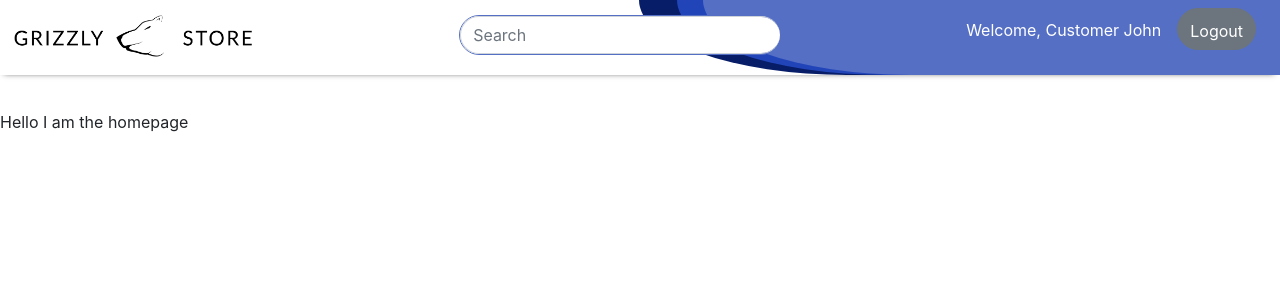
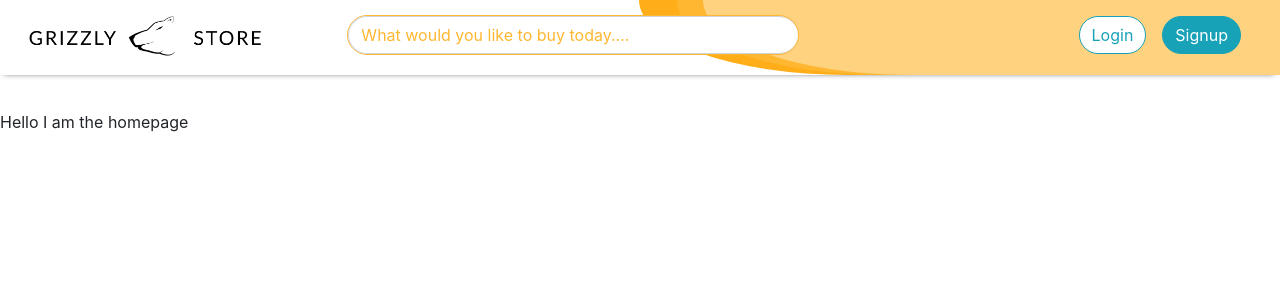
Before and after one commit to CogGrads-TeamTS/grizzly-fe-customer, a React (Create React App) app: page / in a window 1280 px wide. Shown: the top 300 px of the page. Built offline with nearby package versions, Linux system fonts and the light colour scheme.

Commit message:
Navigation bar customer portal

```diff
--- a/package.json
+++ b/package.json
@@ -10,6 +10,7 @@
     "json-server": "^0.14.0",
     "lodash": "^4.17.10",
     "prop-types": "^15.6.1",
+    "radium": "^0.24.0",
     "react": "^16.4.1",
     "react-dom": "^16.4.1",
     "react-redux": "^5.0.7",
--- a/src/App.css
+++ b/src/App.css
@@ -92,7 +92,7 @@ tbody {
 }
 
 /*Header & Nav styling */
-.header{
+.header,.user-header{
   margin-left: -2px !important;
   margin-right: 0 !important;
   -webkit-box-shadow: 0 4px 6px -6px #222;
@@ -100,51 +100,59 @@ tbody {
   box-shadow: 0 4px 6px -6px #222;
 }
 
-.header {
+.header,.user-header {
   position: fixed;
   height: 75px;
   background: #fff;
   z-index: 1000;
 }
 
-.header:before {
+.header:before ,.user-header:before{
   content: "";
   display: block;
   position: absolute;
   width: 45%;
   height: 75px;
-  background-color: #071D67;
   left: 50%;
   top: 0;
   border-bottom-left-radius: 36% 100%;
   z-index: 1;
 
 }
-.header:after {
+.header:before{
+    background-color: #071D67;
+}
+
+.header:after,.user-header:after {
   content: "";
   display: block;
   position: absolute;
   width: 45%;
   height: 75px;
-  background-color: #556FC4;
   left: 55%;
   top: 0;
   border-bottom-left-radius: 36% 100%;
   z-index: 3;
 
 }
-.nav-row:before {
+.header:after{
+    background-color: #556FC4;
+}
+
+
+.nav-row:before,.nav-user-row:before {
   content: "";
   display: block;
   position: absolute;
   width: 45%;
   height: 75px;
-  background-color: #2144B9;
   left: 53%;
   top: 0;
   border-bottom-left-radius: 36% 100%;
   z-index: 2;
-
+}
+.nav-row:before{
+    background-color: #2144B9;
 }
 
 .navbar{
@@ -166,7 +174,6 @@ tbody {
    border: 1px solid #556FC4 !important;
    border-radius: 4em !important;
  }
-
 .search-rounded{
   border: 1px solid #556FC4 !important;
   border-radius: 4em !important;
@@ -185,6 +192,37 @@ tbody {
   margin-top: 60px;
   padding-top: 50px;
   width: 100%;
+}
+.nav-user-row:before {
+    background-color: #ffb732;
+}
+
+.user-header:after{
+    background-color: #ffd27f ;
+}
+.user-header:before{
+    background-color:#ffae19;
+}
+.global-search-user{
+    right: 60%;
+    top: 7px;
+    border: 1px solid #ffb732 !important;
+    border-radius: 4em !important;
+}
+.user-search-rounded{
+    border: 1px solid #ffb732 !important;
+    border-radius: 4em !important;
+    width: 450px !important;
+}
+.login-button,.signup-button:hover{
+    color: #17a2b8 !important;
+    background-color: #fff !important;
+    border-color: #17a2b8 !important;
+}
+.login-button:hover,.signup-button {
+    color: #fff !important;
+    background-color: #17a2b8 !important;
+    border-color: #17a2b8 !important;
 }
 
 /*Category Dropdown */
@@ -755,7 +793,7 @@ tbody {
 }
 
 @media (max-width: 1057px) {
-  .global-search{
+  .global-search,.global-search-user{
     display: none !important;
   }
 }
--- a/src/App.js
+++ b/src/App.js
@@ -10,20 +10,18 @@ class App extends Component {
   render() {
     return (
       <div className="container-fluid no-padding">
-        <div className="header">
-          <Row className="nav-row">
+        <Row className="user-header">
+          <div className="nav-user-row">
             <Col xs="12">
               <Header />
             </Col>
-          </Row>
-        </div>
-        <div className="main">
-          <Row>
+          </div>
+        </Row>
+        <Row className="main">
             <Col xs="12">
               <Routes />
             </Col>
-          </Row>
-        </div>
+        </Row>
       </div>
     );
   }
--- a/src/components/Common/CommonHeader.js
+++ b/src/components/Common/CommonHeader.js
@@ -38,15 +38,15 @@ class Header extends Component {
                     <NavbarToggler onClick={this.toggle} />
                     <Collapse isOpen={this.state.isOpen} navbar>
                         <Nav className="ml-auto" navbar>
-                        <GlobalSearch classname="global-search" rounded="search-rounded" placeholder="Search" />
+                            <GlobalSearch classname="global-search-user" rounded="user-search-rounded" placeholder="Search" />
                             <NavItem>
-                            <NavLink href="/components/"><i className="far fa-bell p-t-5 white"></i><span className="user-msg">Messages</span></NavLink>
+                                <NavLink href="#">
+                                    <Button outline className="login-button" id="btn-rounded">Login</Button>
+                                </NavLink>
                             </NavItem>
-                            <span className="nav-link welcome-customer p-t-10 white">Welcome, Customer John</span>
-                            <NavItem className="p-0">
-                            <NavLink href="https://github.com/reactstrap/reactstrap">
-                                <Button color="secondary" className="logout-button p-t-10" id="btn-rounded">Logout</Button>
-                                <span className="logout-text">Logout</span>
+                            <NavItem>
+                            <NavLink href="#">
+                                <Button  className="signup-button" id="btn-rounded">Signup</Button>
                             </NavLink>
                             </NavItem>
                         </Nav>
--- a/src/components/Common/GlobalSearch.js
+++ b/src/components/Common/GlobalSearch.js
@@ -7,6 +7,7 @@ import {
   Input,
   Button,
  } from 'reactstrap';
+import Radium, { Style } from 'radium';
 
 class GlobalSearch extends React.Component {
 
@@ -16,12 +17,16 @@ class GlobalSearch extends React.Component {
       <Form>
         <FormGroup>
         <InputGroup className={this.props.classname}>
+            <Style scopeSelector='.global-search-user' rules={{
+                '::-webkit-input-placeholder': {
+                    color: '#ffb732'
+                }}} />
           <Input
           className={classes}
           type="search"
           name="search"
           id="exampleSearch"
-          placeholder={this.props.placeholder}
+          placeholder="What would you like to buy today...."
           />
             {/* <InputGroupAddon addonType="prepend">
               <Button
```
Also changed, not shown: 1 other file (tests, documents, lock files or other folders). Lines whose indentation alone changed are shown as unchanged.
